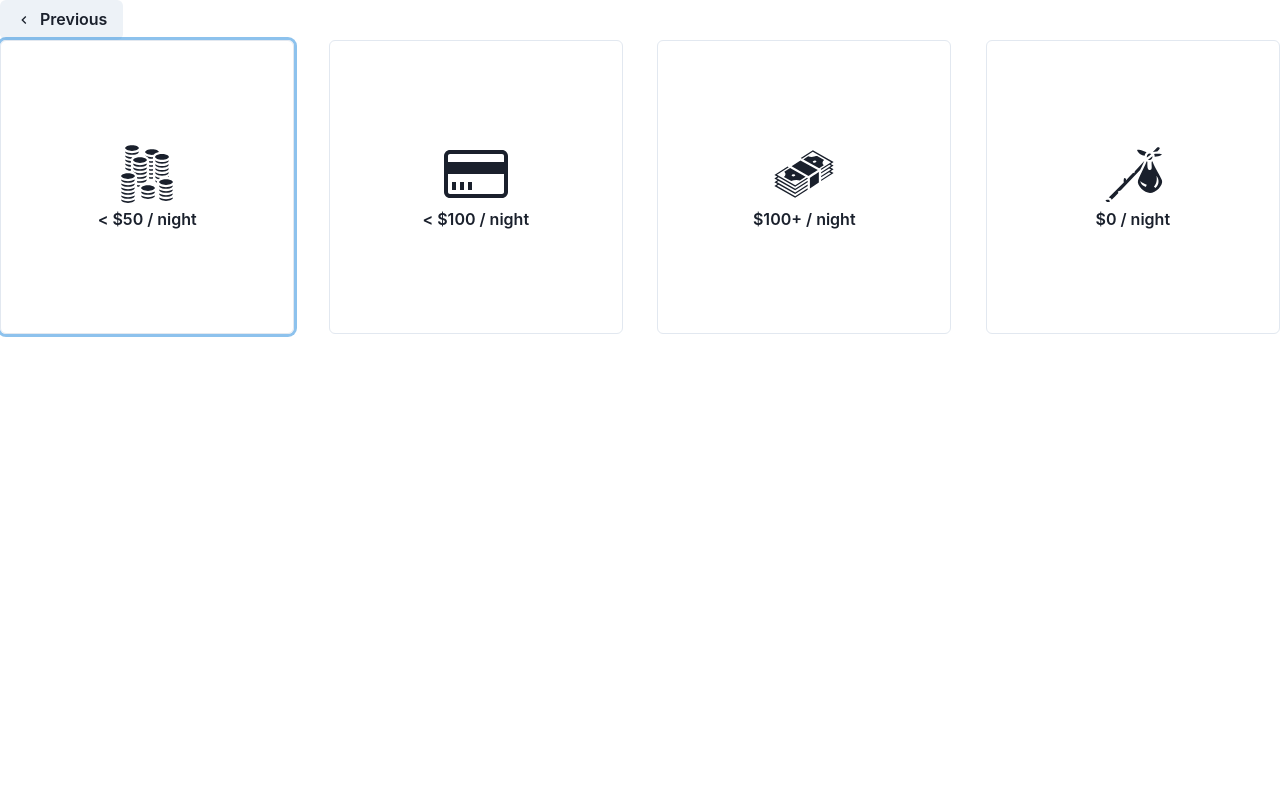
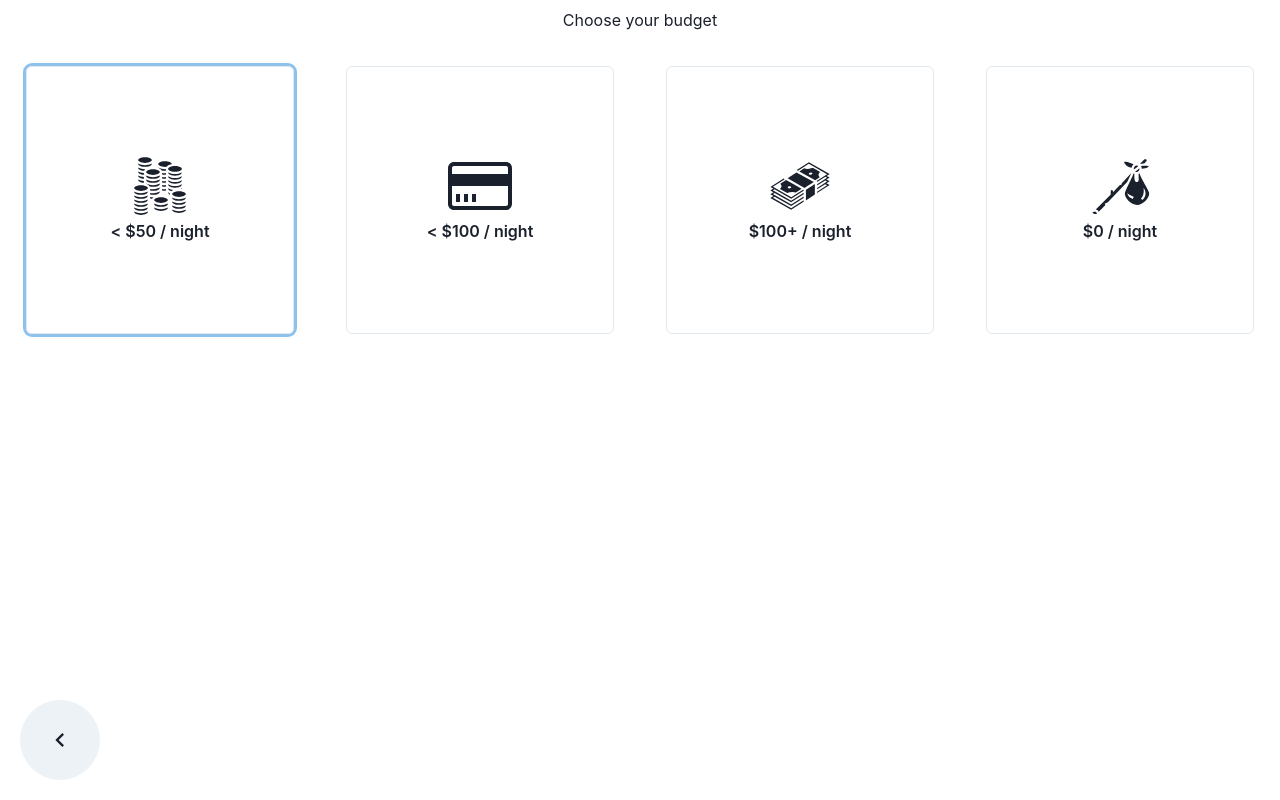
Before and after one commit to benjaminbergstein/nomad-questionaire, a React (Create React App) app: page / in a window 1280 px wide. Both pictures are taken after a click on the button "Small car". Built offline with nearby package versions, Linux system fonts and the light colour scheme.

Commit message:
Tweak UI

```diff
--- a/public/index.html
+++ b/public/index.html
@@ -1 +1,3 @@
+<meta name="viewport" content="width=device-width, initial-scale=1" />
+
 <div id="root"></div>
--- a/src/Question.tsx
+++ b/src/Question.tsx
@@ -2,7 +2,7 @@ import React from "react";
 import { Box, Icon, VStack, Flex, Button, Text } from "@chakra-ui/react";
 
 import OptionIcon from "./OptionIcon";
-const getSize = (n: number) => `${100 / n - 2}vw`;
+const getSize = (n: number, x: number = 1) => `${(100 / n - 4) * x}vw`;
 
 import { QuestionType, AnswerType, OptionType } from "./types";
 
@@ -19,22 +19,31 @@ export default function Question({
     nextQuestion(question, answer);
   };
   return (
+    <>
+      <Box p={2}>
+        <Text textAlign="center" width="100%" fontSize="md">
+          {question.title}
+        </Text>
+      </Box>
       <Flex justifyContent="space-between" flexWrap="wrap">
         {Object.entries(question.options).map(
           ([key, val]: [string, OptionType]) => (
             <Button
               onClick={() => handleClick(key)}
-            mb="4vw"
+              m="2vw"
               colorScheme={answer?.answer === key ? "blue" : "gray"}
-            height={[getSize(2), getSize(2), getSize(4)]}
-            width={[getSize(2), getSize(2), getSize(4)]}
+              height={[getSize(1, 0.5), getSize(1, 0.5), getSize(4)]}
+              width={[getSize(1), getSize(1), getSize(4)]}
               variant="outline"
             >
               <VStack>
                 <Box p={5} transform="scale(4, 4)">
                   <Icon
                     as={() => (
-                    <OptionIcon questionSlug={question.slug} optionSlug={key} />
+                      <OptionIcon
+                        questionSlug={question.slug}
+                        optionSlug={key}
+                      />
                     )}
                   />
                 </Box>
@@ -48,5 +57,6 @@ export default function Question({
           )
         )}
       </Flex>
+    </>
   );
 }
--- a/src/Questionaire.tsx
+++ b/src/Questionaire.tsx
@@ -12,6 +12,7 @@ import { questions, dimensions } from "./lib/questions";
 import Question from "./Question";
 
 import { Selections, AnswerType } from "./types";
+import OptionIcon from "./OptionIcon";
 
 type CharacterStats = Record<string, number>;
 
@@ -68,14 +69,6 @@ export default function Questionaire({ questions, dimensions }) {
 
   return (
     <>
-      {questionNumber > 0 && (
-        <Button
-          leftIcon={<ChevronLeftIcon />}
-          onClick={() => setQuestionNumber((n) => n - 1)}
-        >
-          Previous
-        </Button>
-      )}
       {!isComplete && (
         <Question
           answer={selections[questions[questionNumber].slug]}
@@ -87,13 +80,16 @@ export default function Questionaire({ questions, dimensions }) {
         <Box>
           <Heading>You got "{dimensions[character].title}"!</Heading>
           {Object.values(selections).map(
-            ({ summaryTitle, answer, options }) => (
+            ({ slug, summaryTitle, answer, options }) => (
               <Box mb={2}>
                 <Box>
                   <Text fontWeight={700}>{summaryTitle}</Text>
                 </Box>
                 <Box>
-                  <Text>{options[answer].title}</Text>
+                  <Text>
+                    <OptionIcon questionSlug={slug} optionSlug={answer} />
+                    {options[answer].title}
+                  </Text>
                 </Box>
                 <Box>
                   <Text>{options[answer].summaryDescription}</Text>
@@ -104,6 +100,28 @@ export default function Questionaire({ questions, dimensions }) {
           )}
         </Box>
       )}
+      <Box height="100px" />
+      <Box
+        px={5}
+        display="flex"
+        position="fixed"
+        bottom="0px"
+        height="100px"
+        width="100vw"
+      >
+        {questionNumber > 0 && (
+          <Button
+            height="80px"
+            width="80px"
+            borderRadius="40px"
+            onClick={() => setQuestionNumber((n) => n - 1)}
+          >
+            <Box transform="scale(1.75)">
+              <ChevronLeftIcon />
+            </Box>
+          </Button>
+        )}
+      </Box>
     </>
   );
 }
--- a/src/questions.json
+++ b/src/questions.json
@@ -150,7 +150,7 @@
     },
     {
       "slug": "terrain",
-      "title": "Terrain",
+      "title": "What terrain is in your dreams?",
       "summaryTitle": "Terrain",
       "options": {
         "beach": {
```
Lines whose indentation alone changed are shown as unchanged.
